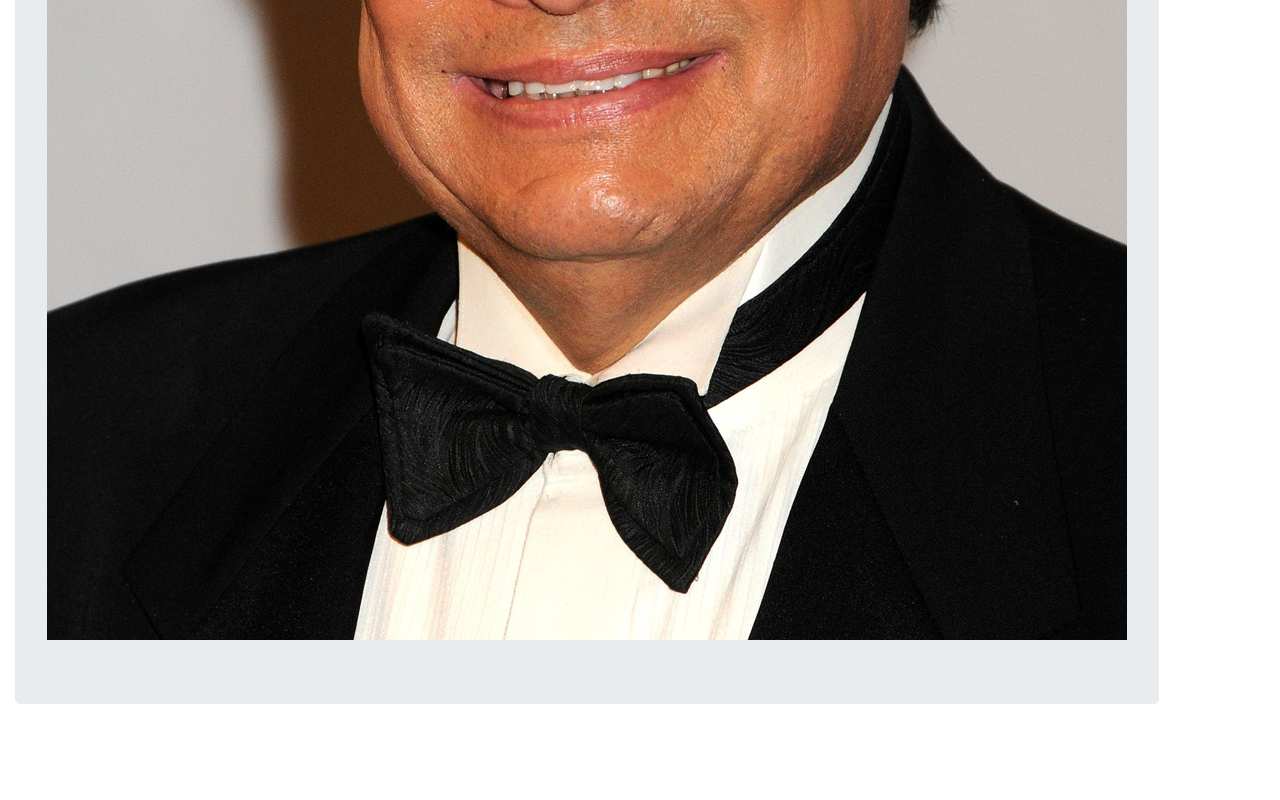
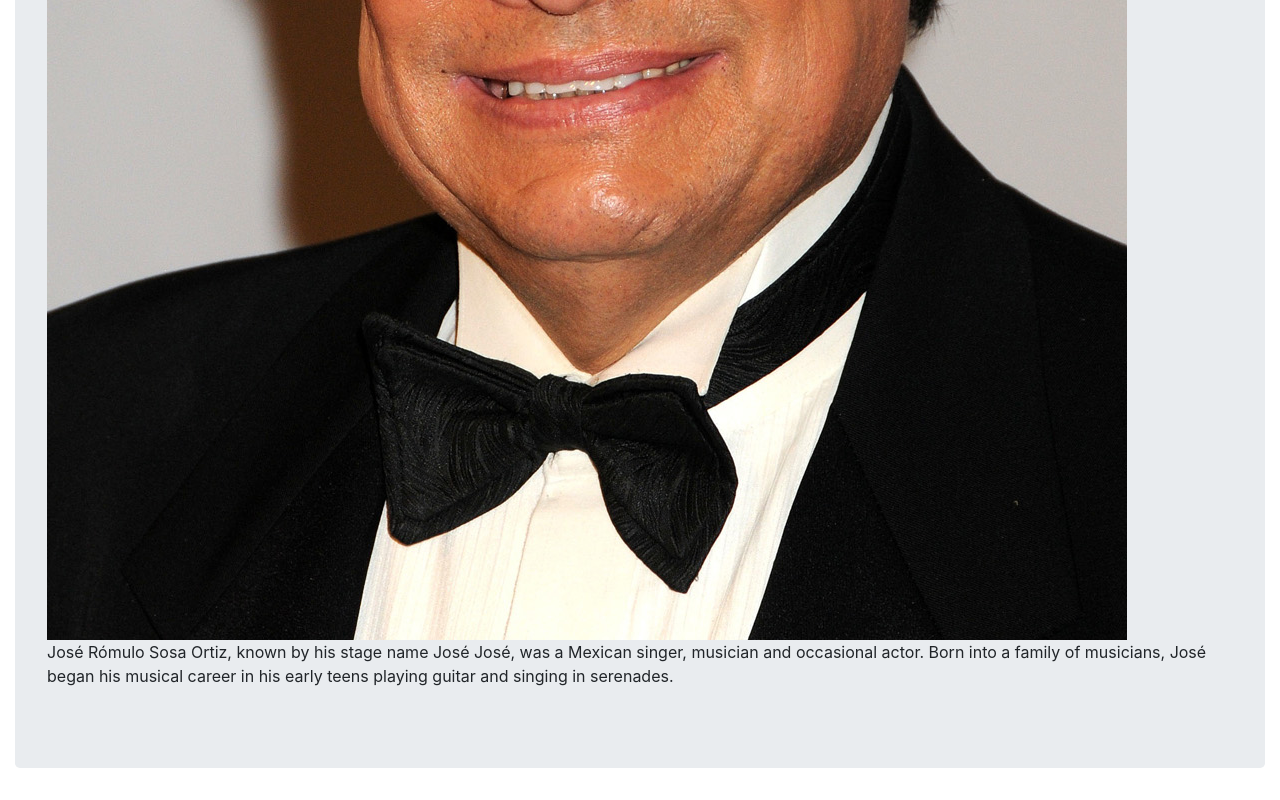
Before and after one commit to RodolfoRodriguezMata/microverse-trial-Fernanda-Rodolfo, a plain HTML site: page fcc-test-suite-template-master/index.html in a window 1280 px wide. Shown: the part 958-1758 px from the top of the page. Before the commit the page ends 1694 px from the top, so only its background shows below. Drawn offline with nearby package versions, Linux system fonts and the light colour scheme.

Commit message:
Add step 5

```diff
--- a/fcc-test-suite-template-master/index.html
+++ b/fcc-test-suite-template-master/index.html
@@ -17,6 +17,7 @@
             <h1 id="title" class="display-3">Jose Jose</h1>
             <div id="img-div">
                 <img id="image" src="jose_jose.jpg"></img>
+                <p id="img-caption">José Rómulo Sosa Ortiz, known by his stage name José José, was a Mexican singer, musician and occasional actor. Born into a family of musicians, José began his musical career in his early teens playing guitar and singing in serenades.</p>
             </div>
           </div>
         </div>
```
